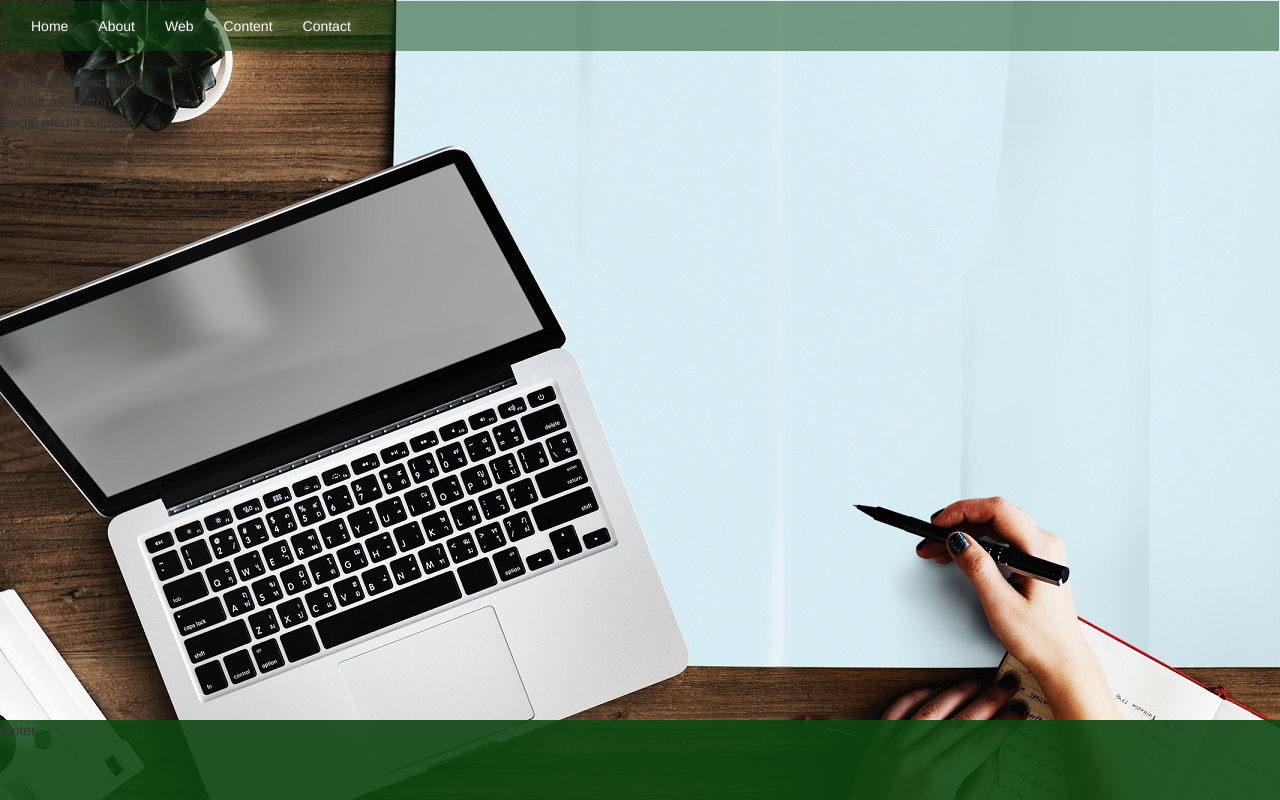
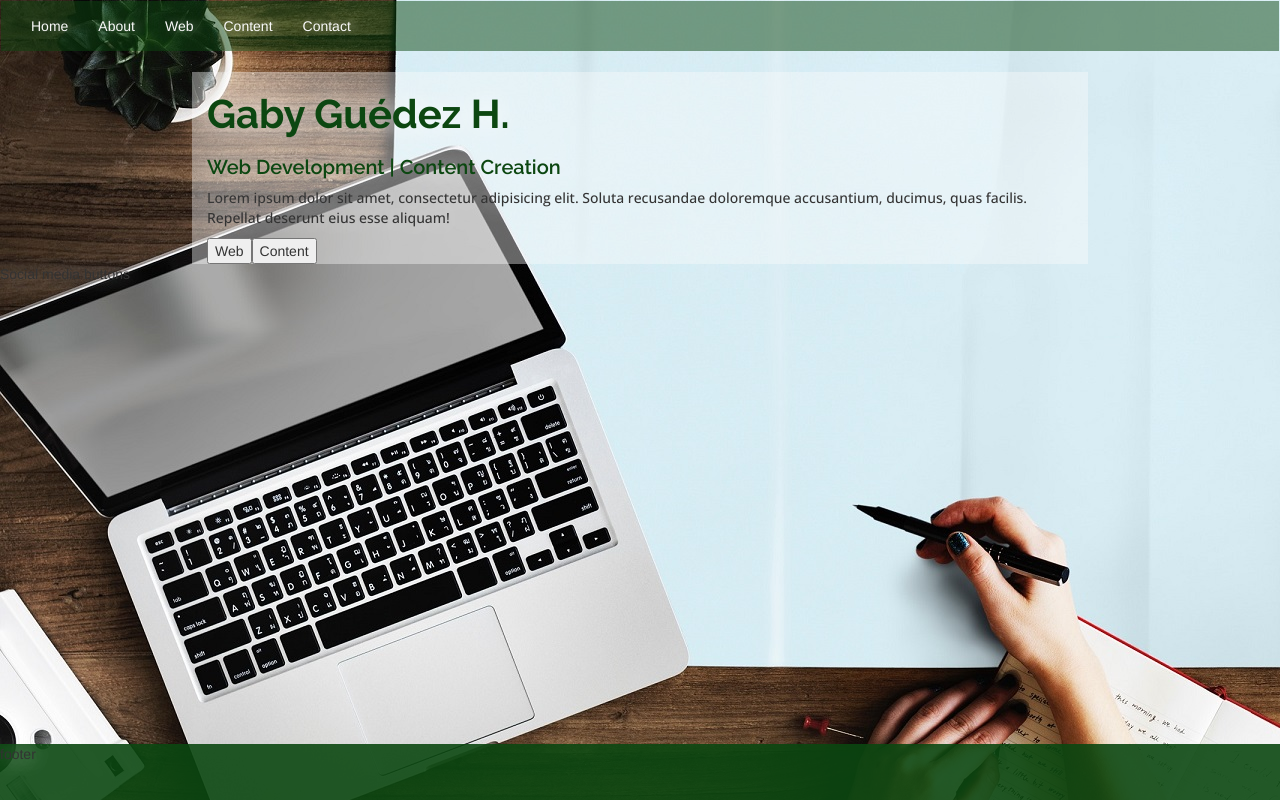
Before and after one commit to gabyguedezh/portfolio-website-project-gaby, a plain HTML site: page index.html in a window 1280 px wide. Drawn offline with nearby package versions, Linux system fonts and the light colour scheme.

Commit message:
added the center box with a summary and call to action

```diff
--- a/index.html
+++ b/index.html
@@ -14,6 +14,7 @@
 </head>
 
 <!-- TO TRY: CREATE A NAVBAR AND MAKE AN IMAGE WITH YOUR NAME -->
+
 <body class="bg-main">
     <nav class="navbar navbar-mod" role="navigation">
         <div class="container-fluid container-top">
@@ -36,10 +37,14 @@
             </div>
         </div>
     </nav>
-    <section>
-        big title and description<br /> contact me button
-    </section>
-
+    <div class="container center-box">
+        <div class="center-box-heading">
+            <h1>Gaby Guédez H.</h1>
+            <h2>Web Development | Content Creation</h2>
+        </div>
+        <p class="center-box-p">Lorem ipsum dolor sit amet, consectetur adipisicing elit. Soluta recusandae doloremque accusantium, ducimus, quas facilis. Repellat deserunt eius esse aliquam!</p>
+        <button>Web</button><button>Content</button>
+    </div>
     <section>
         Social media buttons
     </section>
--- a/styles.css
+++ b/styles.css
@@ -13,14 +13,15 @@
 
 .nav-bottom {
     background-color: rgba(12, 71, 17, 0.5);
+    text-align: center;
 }
 
 .spice-button {
     color: #fafafa;
-    text-shadow:  5px 0px 10px rgba(250, 250, 250, 0.4);
+    text-shadow: 5px 0px 10px rgba(250, 250, 250, 0.4);
 }
 
-/* BOOTSTARP SPICE */
+/* BOOTSTARP SPICE NAVBAR */
 
 .navbar-mod .navbar-toggle {
     border-color: transparent;
@@ -35,15 +36,60 @@
     background-color: rgb(12, 71, 17);
 }
 
+.spice-button:hover {
+    color: rgb(12, 71, 17);
+}
+
+
+/* CENTER BOX */
+
+.center-box {
+    background-color: rgba(250, 250, 250, 0.4);
+}
+
+.center-box-heading {
+    font-family: "raleway", sans-serif;
+    color: rgb(12, 71, 17);
+}
+
+.center-box-heading h1 {
+    font-size: 40px;
+    font-weight: 700;
+}
+
+.center-box-heading h2 {
+    font-size: 20px;
+    font-weight: 600;
+}
+
+.center-box-p {
+    font-family: "open sans", sans-serif;
+    font-weight: 500;
+}
+
+.center-box-button {
+    margin: 10px 20px 20px 10px;
+    height: 50px;
+    width: 70px;
+    border-radius: 35px;
+    background-color: purple;
+}
+
+.center-box-button-text {
+    text-align: center;
+    color: #fafafa;
+    font-family: "raleway", sans-serif;
+    font-weight: 500;
+}
 
 /* FOOTER */
 
 footer {
     background-color: rgba(12, 71, 17, 0.9);
-    position: absolute;
+    position: fixed;
     bottom: 0;
     width: 100%;
-    height: 10%;
+    height: 7%;
 }
 
 
@@ -64,12 +110,10 @@ footer {
 }
 
 
-/* FONTS AND TYPOGRAPHY*/
+/* MEDIA QUERIES */
 
-/* KEYFRAMES */
-
-@keyframes navmenu {}
-
-#masthead h1 {
-    margin-top: 60px;
+@media (min-width:767px) {
+    .center-box {
+        max-width: 70%;
+    }
 }
```
